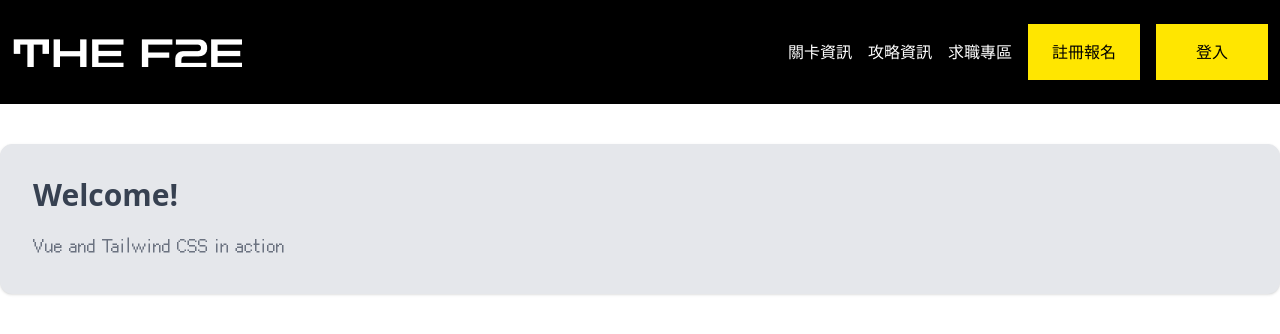
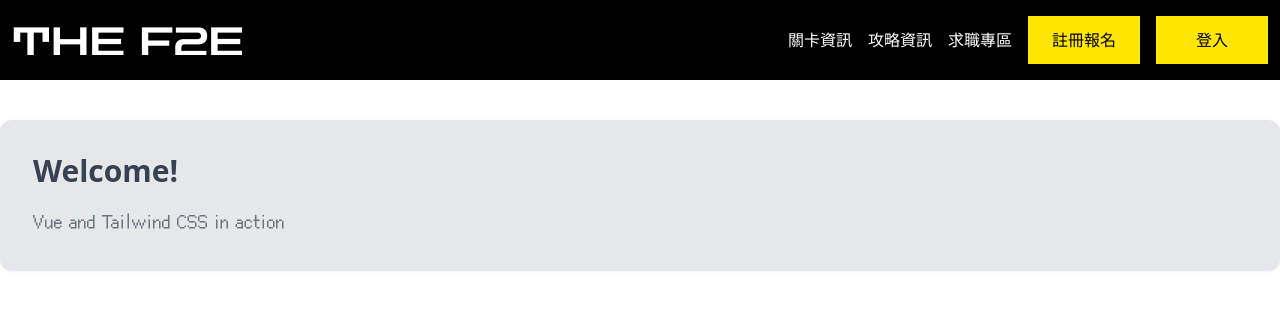
Before and after one commit to bryanchu10/event-website-design, a Vue app: page / in a window 1280 px wide. Shown: the top 334 px of the page. Built offline with nearby package versions, Linux system fonts and the light colour scheme.

Commit message:
修正 collapse 在行動版的 padding-top

```diff
--- a/src/assets/main.css
+++ b/src/assets/main.css
@@ -22,7 +22,7 @@
       pb-7
       mx-auto
       relative
-      md:py-6
+      md:py-4
   }
   .navbar-logo {
     @apply
@@ -80,7 +80,6 @@
       w-full
       items-start
       bg-black
-      pt-3
       pl-3
       max-h-0
       overflow-hidden
--- a/src/components/NavbarComponent.vue
+++ b/src/components/NavbarComponent.vue
@@ -45,13 +45,13 @@
         <div class="md:flex md:flex-row">
           <button
             type="button"
-            class="w-28 bg-primary py-3 mr-4 hover:bg-amber-500 md:py-4"
+            class="w-28 bg-primary py-3 mr-4 hover:bg-amber-500 md:py-3"
           >
             註冊報名
           </button>
           <button
             type="button"
-            class="w-28 bg-primary py-3 hover:bg-amber-500 md:py-4"
+            class="w-28 bg-primary py-3 hover:bg-amber-500 md:py-3"
           >
             登入
           </button>
```
